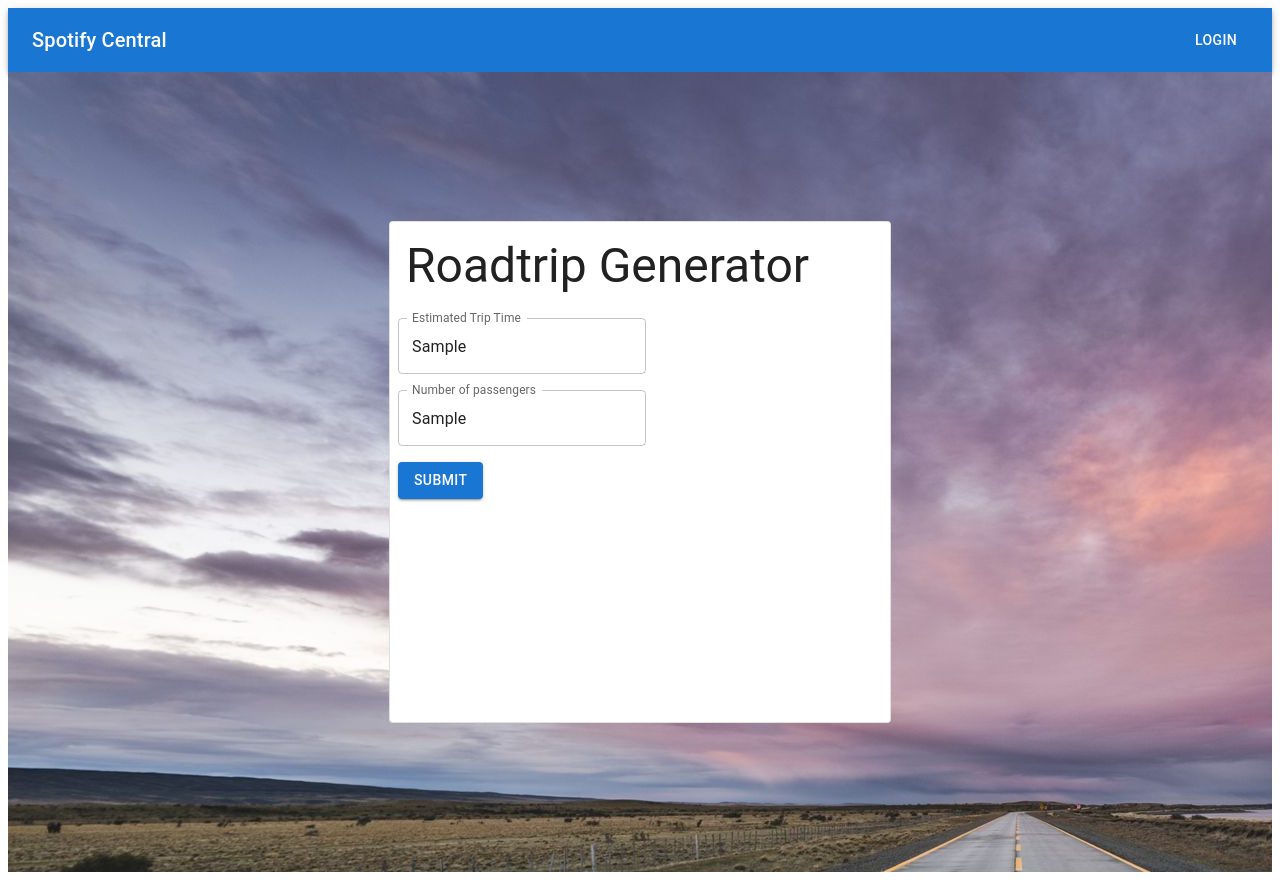
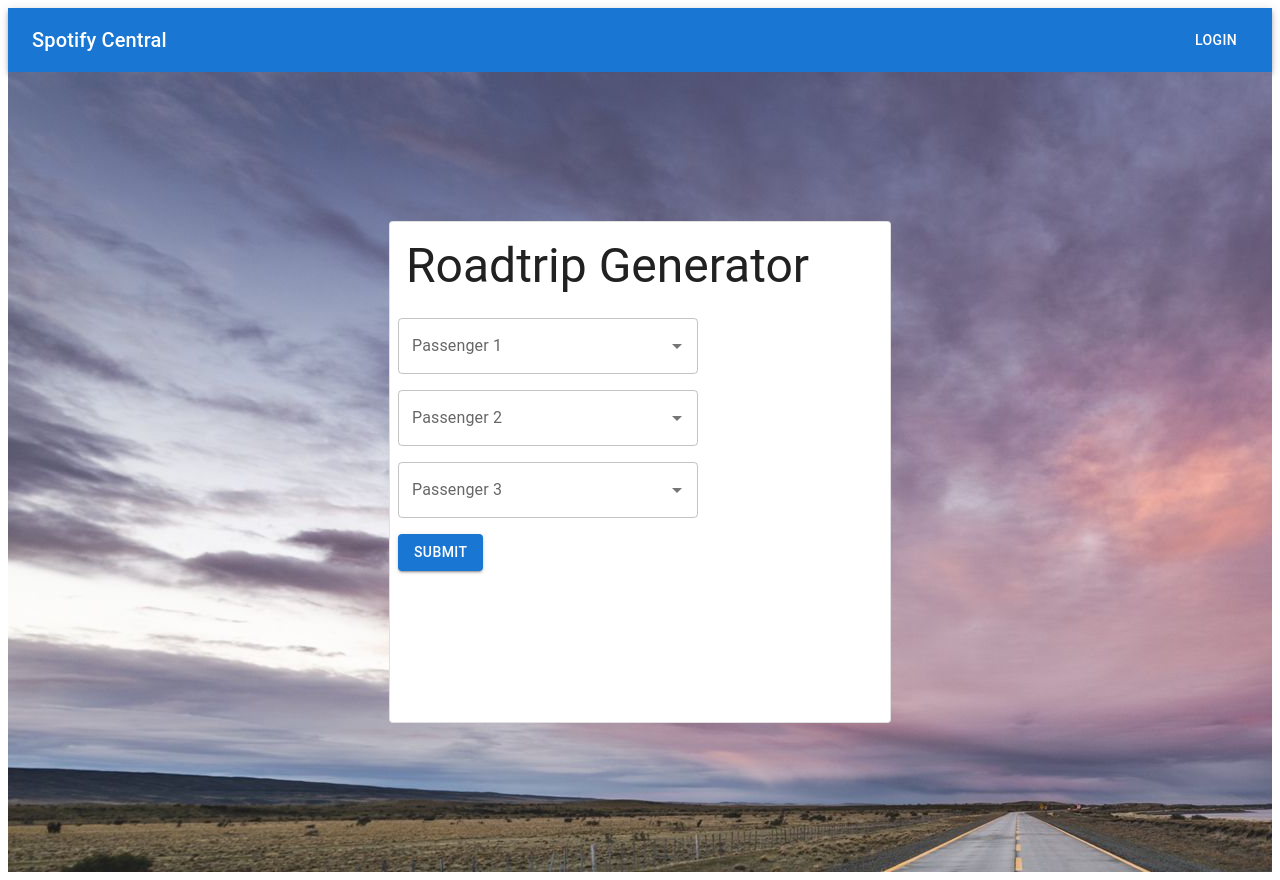
Before and after one commit to chris-brugal/SeniorProject, a React (Create React App) app in the folder client/: page /roadtrip-generator in a window 1280 px wide. Both pictures are taken after typing "Sample", "Sample" into the empty fields and a click on the button "SUBMIT". Built offline with nearby package versions, Linux system fonts and the light colour scheme.

Commit message:
roadtrip generator progress

```diff
--- a/client/src/components/RoadtripGenerator.js
+++ b/client/src/components/RoadtripGenerator.js
@@ -1,7 +1,15 @@
-import React from 'react';
-import { Card, Typography, Box, TextField, CardContent, CardActions, Button } from '@mui/material';
+import React, { useState } from 'react';
+import { Card, Typography, Box, TextField, CardContent, CardActions, Button, Autocomplete } from '@mui/material';
 
 const RoadtripGenerator = () => {
+  const options = ['Pop', 'Hip Hop', 'Jazz', 'Dance', 'Country', 'Disco', 'Musical Theatre', 'Latin', 'Kpop'];
+  let [landingScreen, setlandingScreen] = React.useState(true);
+  let [finalScreen, setfinalScreen] = React.useState(false);
+  let [estimatedTripTime, setestimatedTripTime] = React.useState("");
+  let [numPassengers, setenumPassengers] = React.useState("");
+  let [passenger1, setpassenger1] = React.useState("");
+  let [passenger2, setpassenger2] = React.useState("");
+  let [passenger3, setpassenger3] = React.useState("");
   return (
     <div>
         <Box
@@ -11,24 +19,94 @@ const RoadtripGenerator = () => {
           minHeight="100vh"
           sx={{ backgroundImage: `url(${"/images/road.jpg"})`}}
         >
+          {landingScreen ?
+            (
               <Card variant="outlined" sx={{ height: 500, width: 500 }}>
                 <CardContent>
                   <Typography variant="h3">Roadtrip Generator</Typography>
                 </CardContent>
                 <CardActions>
-              <TextField id="est-trip-time" label="Estimated Trip Time" variant="outlined" />
+                  <TextField
+                  id="est-trip-time"
+                  value={estimatedTripTime}
+                  onChange={(i) => {setestimatedTripTime(i.target.value)}}
+                  label="Estimated Trip Time"
+                  variant="outlined"
+                />
                 </CardActions>
                 <CardActions>
-              <TextField id="num-passengers" label="Number of passengers" variant="outlined" />
+                  <TextField
+                  id="num-passengers"
+                  value={numPassengers}
+                  onChange={(i) => {setenumPassengers(i.target.value)}}
+                  label="Number of passengers"
+                  variant="outlined"
+                />
                 </CardActions>
                 <CardActions>
-              <Button variant="contained">Submit</Button>
+                  <Button variant="contained" onClick={() => setlandingScreen(!landingScreen)}>Submit</Button>
                 </CardActions>
               </Card>
+            ) :
+            finalScreen ?
+            (
+              <Card variant="outlined" sx={{ height: 500, width: 500 }}>
+                <CardContent>
+                  <Typography variant="h3">Roadtrip Generator</Typography>
+                  <Typography variant="h5">Your estimated trip time is { estimatedTripTime }.</Typography>
+                  <Typography variant="h5">You have { numPassengers } passengers.</Typography>
+                  <Typography variant="h5">Passenger 1's genre is: { passenger1 }</Typography>
+                  <Typography variant="h5">Passenger 2's genre is: { passenger2 }</Typography>
+                  <Typography variant="h5">Passenger 3's genre is: { passenger3 }</Typography>
+                </CardContent>
+              </Card>
+            ) :
+            (
+              <Card variant="outlined" sx={{ height: 500, width: 500 }}>
+                <CardContent>
+                  <Typography variant="h3">Roadtrip Generator</Typography>
+                </CardContent>
+                <CardActions>
+                  <Autocomplete
+                    disablePortal
+                    id="passenger1-genre"
+                    onChange={(i, newValue) => {setpassenger1(newValue)}}
+                    options={options}
+                    sx={{ width: 300 }}
+                    renderInput={(params) => <TextField {...params} label="Passenger 1" />}
+                  />
+                </CardActions>
+                <CardActions>
+                  <Autocomplete
+                    disablePortal
+                    id="passenger2-genre"
+                    onChange={(i, newValue) => {setpassenger2(newValue)}}
+                    options={options}
+                    sx={{ width: 300 }}
+                    renderInput={(params) => <TextField {...params} label="Passenger 2" />}
+                  />
+                </CardActions>
+                <CardActions>
+                  <Autocomplete
+                    disablePortal
+                    id="passenger3-genre"
+                    onChange={(i, newValue) => {setpassenger3(newValue)}}
+                    options={options}
+                    sx={{ width: 300 }}
+                    renderInput={(params) => <TextField {...params} label="Passenger 3" />}
+                  />
+                </CardActions>
+                <CardActions>
+                  <Button variant="contained" onClick={() => setfinalScreen(!finalScreen)}>Submit</Button>
+                </CardActions>
+              </Card>
+            )
+          }
           </Box>
     </div>
 
   )
 }
 
+
 export default RoadtripGenerator
```
Lines whose indentation alone changed are shown as unchanged.
